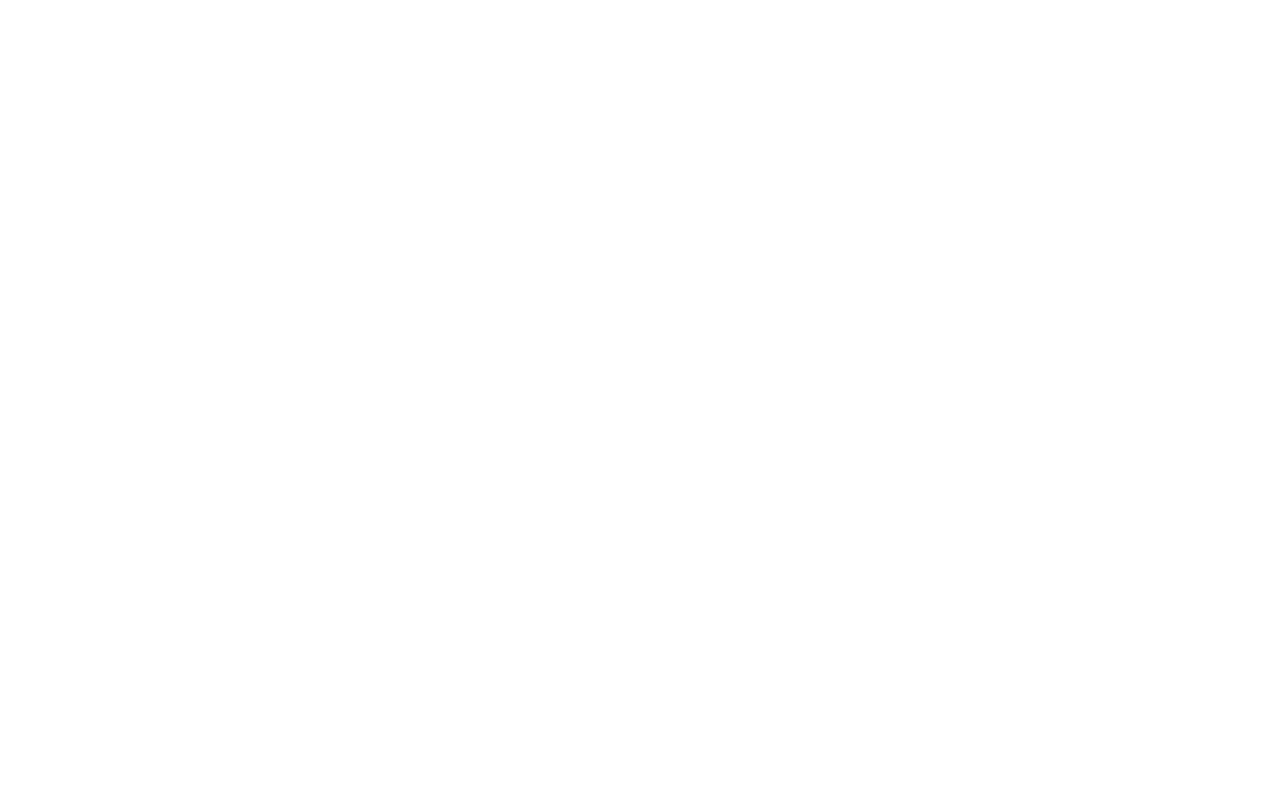
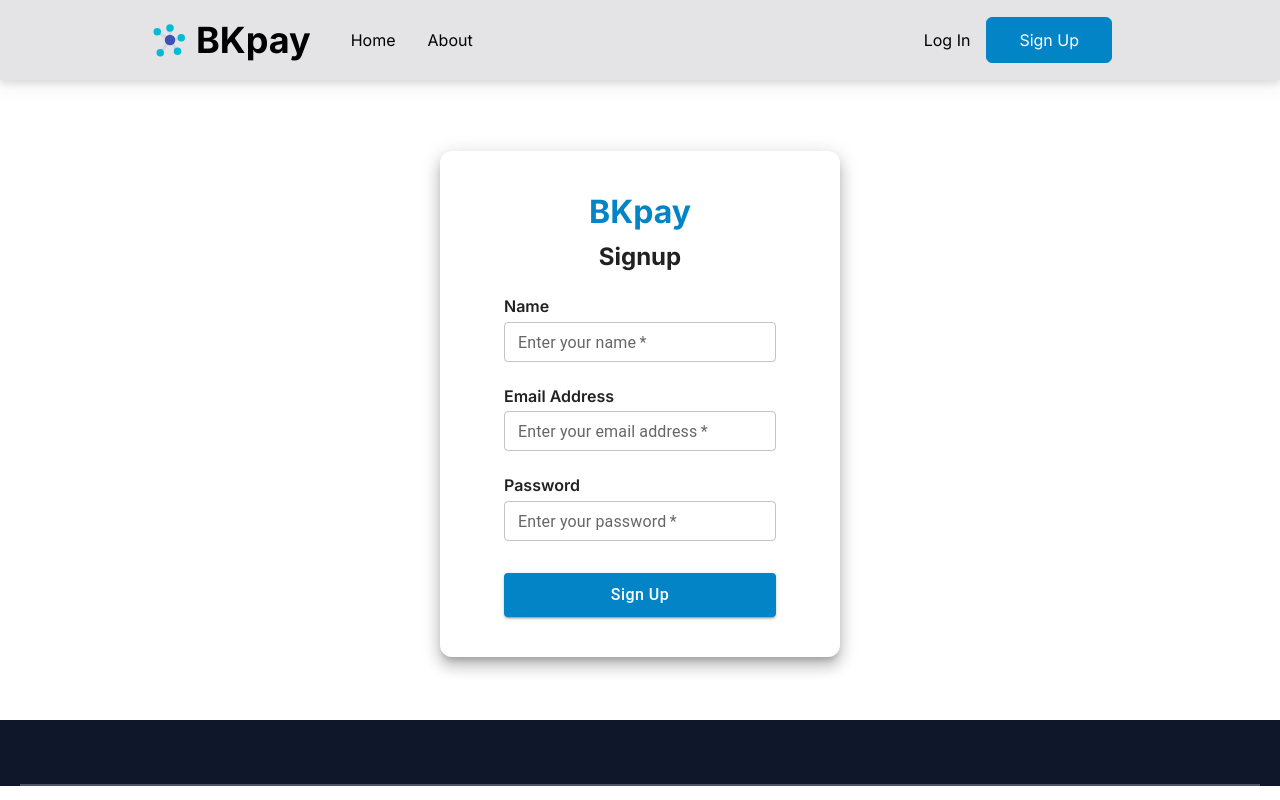
Before and after one commit to BHSK20/blockchain_payment_model, a React (Create React App) app: page /signup in a window 1280 px wide. Before the commit this address had no page. Built offline with nearby package versions, Linux system fonts and the light colour scheme.

Commit message:
add signup layout

```diff
--- a/package.json
+++ b/package.json
@@ -3,7 +3,11 @@
   "version": "0.1.0",
   "private": true,
   "dependencies": {
+    "@emotion/react": "^11.11.3",
+    "@emotion/styled": "^11.11.0",
     "@headlessui/react": "^1.7.17",
+    "@mui/icons-material": "^5.15.3",
+    "@mui/material": "^5.15.3",
     "@testing-library/jest-dom": "^5.17.0",
     "@testing-library/react": "^13.4.0",
     "@testing-library/user-event": "^13.5.0",
@@ -14,6 +18,7 @@
     "react-icons": "^4.12.0",
     "react-router-dom": "^6.21.1",
     "react-scripts": "5.0.1",
+    "styled-components": "^6.1.6",
     "web-vitals": "^2.1.4"
   },
   "scripts": {
--- a/src/App.css
+++ b/src/App.css
@@ -36,3 +36,8 @@
     transform: rotate(360deg);
   }
 } */
+ * {
+  padding: 0;
+  margin: 0;
+  box-sizing: border-box;
+ }
--- a/src/App.js
+++ b/src/App.js
@@ -11,6 +11,9 @@
 import Page_Account_Orders from './pages/Page_Account_Orders/Page_Account_Orders';
 import Page_Home from './pages/Page_Home/Page_Home';
 import Page_About from './pages/Page_About/Page_About';
+import Page_Login from './pages/Page_Login/Page_Login';
+import Page_Signup from './pages/Page_Signup/Page_Signup';
+import Page_Missing from './pages/Page_Missing/Page_Missing';
 
 function App() {
   return (
@@ -18,6 +21,8 @@
       <Routes>
         <Route path='/' element={<Page_Home />}></Route>
         <Route path='/about' element={<Page_About />}></Route>
+        <Route path='/login' element={<Page_Login />}></Route>
+        <Route path='/signup' element={<Page_Signup />}></Route>
         <Route path='/account' element={<Layout />}>
           <Route index path='transactions' element={<Page_Account_Transactions />}></Route>
           <Route path='transfer' element={<Page_Account_Transfer />}></Route>
@@ -27,6 +32,7 @@
           <Route path='merchantapi' element={<Page_Account_MerchantAPI />}></Route>
           <Route path='orders' element={<Page_Account_Orders />}></Route>
         </Route>
+        <Route path='/*' element={<Page_Missing />}></Route>
       </Routes>
     </BrowserRouter>
   );
--- a/src/components/shared/Hero.jsx
+++ b/src/components/shared/Hero.jsx
@@ -1,7 +1,9 @@
 import React from "react";
 import bgImg from "../../assets/blockchain-veed-remove-background.png";
+import { useNavigate } from "react-router-dom";
 
 export default function Hero() {
+  const navigate = useNavigate();
   return (
     <div
       name="home"
--- a/src/components/shared/Navbar.jsx
+++ b/src/components/shared/Navbar.jsx
@@ -2,9 +2,10 @@
 // import { FcBullish } from "react-icons/fc";
 import { FcMindMap } from "react-icons/fc";
 import { HiOutlineMenu, HiX } from "react-icons/hi";
-import { Link } from "react-router-dom";
+import { Link, useNavigate } from "react-router-dom";
 
 export default function Navbar() {
+  const navigate = useNavigate();
   const [nav, setNav] = useState(false);
   const handleClick = () => {
     setNav(!nav);
@@ -46,23 +47,37 @@
           </ul>
         </div>
         <div className="hidden md:flex pr-4 xl:-translate-x-36 translate-x-0">
-          <button className="border-none bg-transparent text-black mr-4">
+          <button
+            className="border-none bg-transparent text-black mr-4"
+            onClick={() => navigate("/login")}
+          >
             Log In
           </button>
-          <button className="px-8 py-3">Sign Up</button>
+          <button className="px-8 py-3" onClick={() => navigate("/signup")}>
+            Sign Up
+          </button>
         </div>
         <div className="md:hidden" onClick={handleClick}>
           {nav ? <HiX className="w-5" /> : <HiOutlineMenu className="w-5" />}
         </div>
       </div>
       <ul className={nav ? "absolute bg-zinc-200 w-full px-8" : "hidden"}>
-        <li className="border-b-2 border-zinc-300 w-full">Home</li>
-        <li className="border-b-2 border-zinc-300 w-full">About</li>
+        <li className="border-b-2 border-zinc-300 w-full">
+          <Link to="/">Home</Link>
+        </li>
+        <li className="border-b-2 border-zinc-300 w-full">
+          <Link to="/about">About</Link>
+        </li>
         <div className="flex flex-col my-4">
-          <button className="bg-transparent text-sky-600 px-8 py-3 mb-4">
+          <button
+            className="bg-transparent text-sky-600 px-8 py-3 mb-4"
+            onClick={() => navigate("/login")}
+          >
             Log In
           </button>
-          <button className="px-8 py-3">Sign Up</button>
+          <button className="px-8 py-3" onClick={() => navigate("/signup")}>
+            Sign Up
+          </button>
         </div>
       </ul>
     </div>
--- /dev/null
+++ b/src/pages/Page_Login/Page_Login.jsx
@@ -0,0 +1,22 @@
+import React from "react";
+import Navbar from "../../components/shared/Navbar";
+import Footer from "../../components/shared/Footer";
+
+export default function Page_Login() {
+  return (
+    <>
+      <Navbar />
+      <div
+        style={{
+          minHeight: "575px",
+          display: "flex",
+          justifyContent: "center",
+          alignItems: "center",
+        }}
+      >
+        <h1>Page_Login</h1>
+      </div>
+      <Footer />
+    </>
+  );
+}
--- /dev/null
+++ b/src/pages/Page_Missing/Page_Missing.jsx
@@ -0,0 +1,59 @@
+import React from "react";
+import { Box, Typography } from "@mui/material";
+import Navbar from "../../components/shared/Navbar";
+import Footer from "../../components/shared/Footer";
+
+export default function Page_Missing() {
+  return (
+    <>
+      <Navbar />
+      <Box
+        sx={{
+          height: "78vh",
+          width: "100%",
+          textAlign: "center",
+          display: "flex",
+          flexDirection: "column",
+          justifyContent: "center",
+          alignItems: "center",
+        }}
+      >
+        <Typography
+          variant="h1"
+          sx={{
+            fontSize: "40px",
+            marginTop: "150px",
+            color: "black",
+          }}
+        >
+          Opps! Page Not Found
+        </Typography>
+
+        <Box
+          sx={{
+            margin: "30px auto",
+            fontSize: "125px",
+            lineHeight: "125px",
+            borderRadius: "30px",
+            fontWeight: 600,
+          }}
+        >
+          404
+        </Box>
+
+        <Typography
+          variant="h5"
+          sx={{
+            marginTop: "10px",
+            fontSize: "25px",
+            textAlign: "center",
+            width: "35%",
+          }}
+        >
+          We are sorry, but the page you requested was not found
+        </Typography>
+      </Box>
+      <Footer />
+    </>
+  );
+}
--- /dev/null
+++ b/src/pages/Page_Signup/Page_Signup.jsx
@@ -0,0 +1,135 @@
+import React, { useState } from "react";
+import Navbar from "../../components/shared/Navbar";
+import Footer from "../../components/shared/Footer";
+import { Box, Button, Container, Grid, Paper, TextField } from "@mui/material";
+import { useNavigate } from "react-router-dom";
+
+export default function Page_Signup() {
+  const [firstname, setName] = useState("");
+  const [email, setEmail] = useState("");
+  const [password, setPassword] = useState("");
+  const navigate = useNavigate();
+  return (
+    <>
+      <Navbar />
+      <Box
+        sx={{
+          height: "78vh",
+          width: "100%",
+          display: "flex",
+          flexDirection: "column",
+          justifyContent: "center",
+          alignItems: "center",
+        }}
+      >
+        <Container
+          sx={{
+            width: "35%",
+            marginTop: 23,
+          }}
+        >
+          <Paper
+            sx={{
+              boxShadow: 10,
+              borderRadius: 3,
+              width: "100%",
+              height: "100%",
+              display: "flex",
+              flexDirection: "column",
+              padding: 5,
+            }}
+          >
+            <Container>
+              <form>
+                <Box
+                  sx={{
+                    fontSize: 32,
+                    fontWeight: 700,
+                    marginBottom: 1,
+                    textAlign: "center",
+                    color: "#0284c7",
+                  }}
+                >
+                  BKpay
+                </Box>
+                <Box
+                  sx={{
+                    fontSize: 24,
+                    fontWeight: 700,
+                    marginBottom: 3,
+                    textAlign: "center",
+                  }}
+                >
+                  Signup
+                </Box>
+                <Box>
+                  <Grid container spacing={3}>
+                    <Grid item xs={12}>
+                      <h4 style={{ marginBottom: 5, fontWeight: 600 }}>Name</h4>
+                      <TextField
+                        label="Enter your name"
+                        variant="outlined"
+                        type="text"
+                        size="small"
+                        fullWidth
+                        required
+                        autoComplete="new-text"
+                        onChange={(e) => setName(e.target.value)}
+                      ></TextField>
+                    </Grid>
+                    <Grid item xs={12}>
+                      <h4 style={{ marginBottom: 5, fontWeight: 600 }}>
+                        Email Address
+                      </h4>
+                      <TextField
+                        label="Enter your email address"
+                        variant="outlined"
+                        type="text"
+                        size="small"
+                        fullWidth
+                        required
+                        autoComplete="new-text"
+                        onChange={(e) => setEmail(e.target.value)}
+                      ></TextField>
+                    </Grid>
+                    <Grid item xs={12}>
+                      <h4 style={{ marginBottom: 5, fontWeight: 600 }}>
+                        Password
+                      </h4>
+                      <TextField
+                        label="Enter your password"
+                        variant="outlined"
+                        type="password"
+                        size="small"
+                        fullWidth
+                        required
+                        autoComplete="new-password"
+                        onChange={(e) => setPassword(e.target.value)}
+                      ></TextField>
+                    </Grid>
+                  </Grid>
+                  <Button
+                    type="submit"
+                    variant="contained"
+                    size="large"
+                    sx={{
+                      width: "100%",
+                      borderRadius: "4px",
+                      marginTop: 4,
+                      textTransform: "none",
+                      backgroundColor: "#0284c7",
+                      fontSize: "16px",
+                    }}
+                  >
+                    Sign Up
+                  </Button>
+                </Box>
+              </form>
+            </Container>
+          </Paper>
+        </Container>
+      </Box>
+      <Footer />
+    </>
+  );
+}
```
Also changed, not shown: 1 other file (tests, documents, lock files or other folders).
